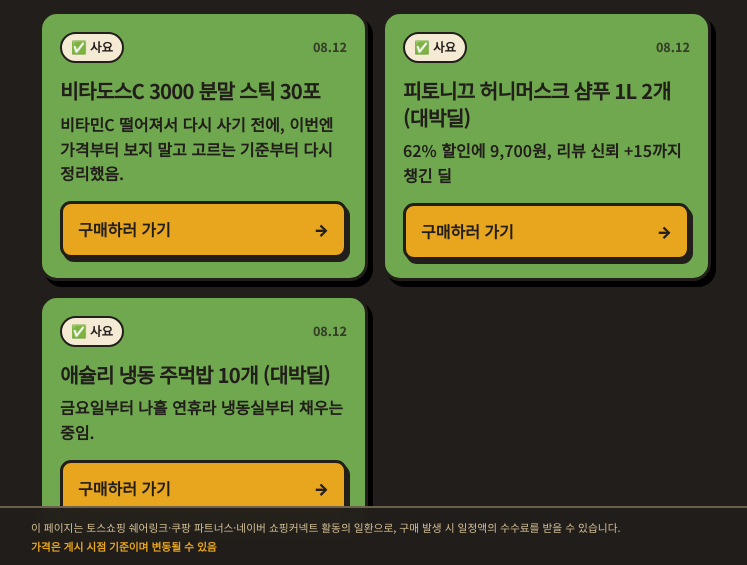
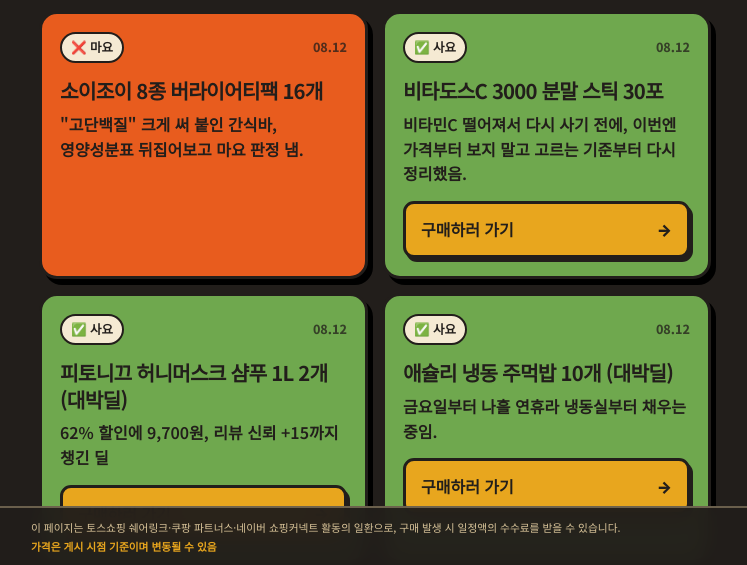
Before and after one commit to stumpshop/sayomayo-list, a plain HTML site: page index.html in a window 1280 px wide. Shown: the part 233-798 px from the top of the page, without its empty margins (265-1012 px from the left). Drawn offline with Linux system fonts and the light colour scheme.

Commit message:
landing: 2026-08-12 19:45

```diff
--- a/index.html
+++ b/index.html
@@ -35,7 +35,13 @@
 <body>
   <main>
     <header><h1>사요마요 — 오늘의 판정</h1><p class="handle">@sayomayo.folk</p><p class="promise">매일 검증한 것만 올림</p></header>
-    <section aria-labelledby="today"><h2 id="today">오늘의 판정</h2><div class="grid"><article class="card say">
+    <section aria-labelledby="today"><h2 id="today">오늘의 판정</h2><div class="grid"><article class="card mayo">
+      <div class="card-top"><span class="badge">❌ 마요</span><time datetime="2026-08-12">08.12</time></div>
+      <h3>소이조이 8종 버라이어티팩 16개</h3>
+      <p>&quot;고단백질&quot; 크게 써 붙인 간식바, 영양성분표 뒤집어보고 마요 판정 냄.</p>
+
+    </article>
+<article class="card say">
       <div class="card-top"><span class="badge">✅ 사요</span><time datetime="2026-08-12">08.12</time></div>
       <h3>비타도스C 3000 분말 스틱 30포</h3>
       <p>비타민C 떨어져서 다시 사기 전에, 이번엔 가격부터 보지 말고 고르는 기준부터 다시 정리했음.</p>
```
